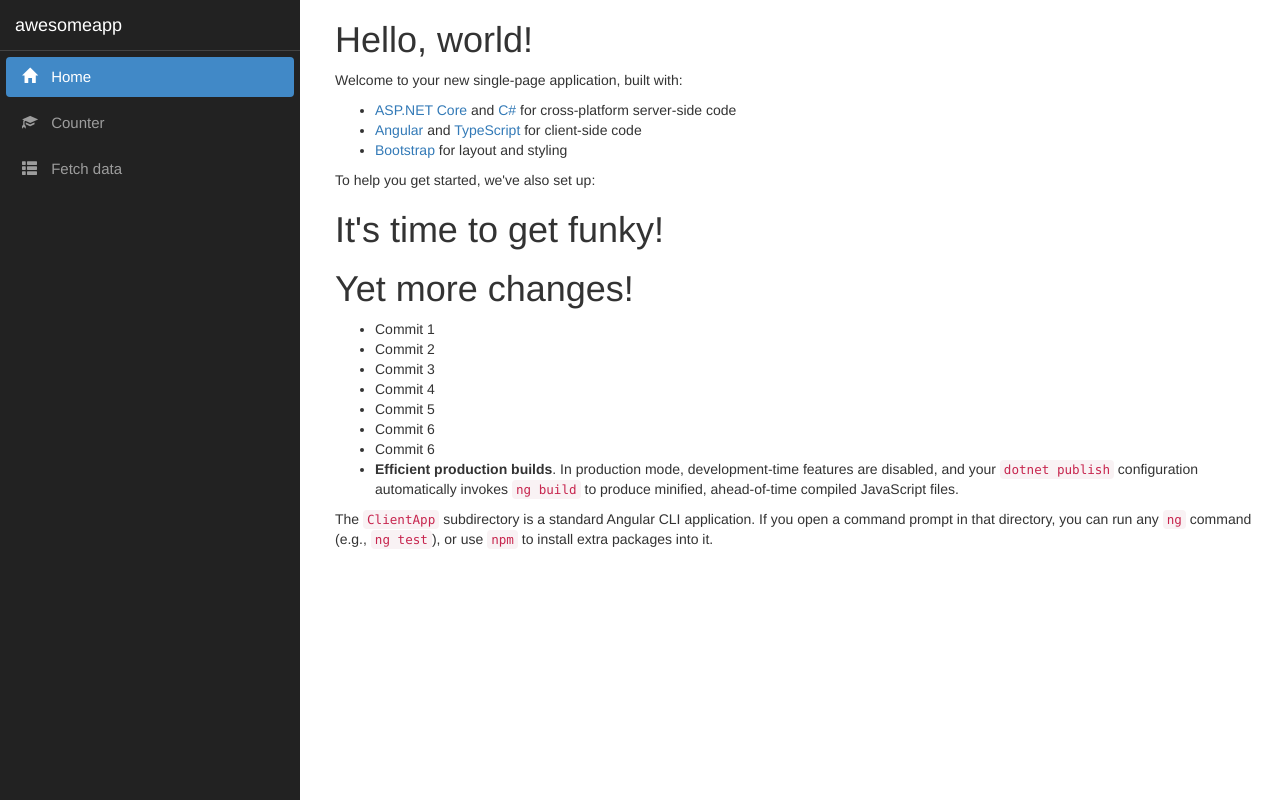
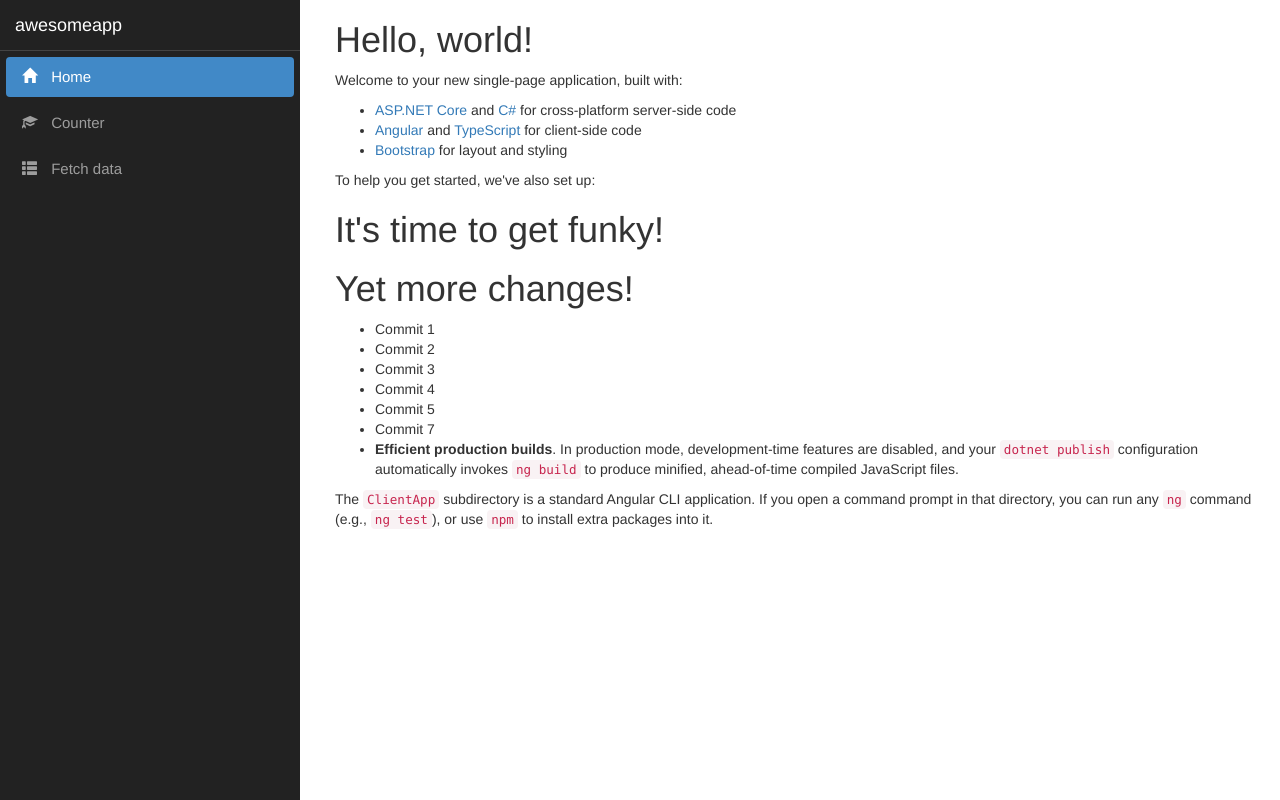
Before and after one commit to hoeriksen/git-noob, an Angular app in the folder awesomeapp/awesomeapp/ClientApp/: page / in a window 1280 px wide. Built offline with nearby package versions, Linux system fonts and the light colour scheme.

Commit message:
Fix commit contents 7

```diff
--- a/awesomeapp/awesomeapp/ClientApp/src/app/home/home.component.html
+++ b/awesomeapp/awesomeapp/ClientApp/src/app/home/home.component.html
@@ -14,8 +14,7 @@
   <li>Commit 3</li>
   <li>Commit 4</li>
   <li>Commit 5</li>
-  <li>Commit 6</li>
-  <li>Commit 6</li>
+  <li>Commit 7</li>
 
   <li><strong>Efficient production builds</strong>. In production mode, development-time features are disabled, and your <code>dotnet publish</code> configuration automatically invokes <code>ng build</code> to produce minified, ahead-of-time compiled JavaScript files.</li>
 </ul>
```
